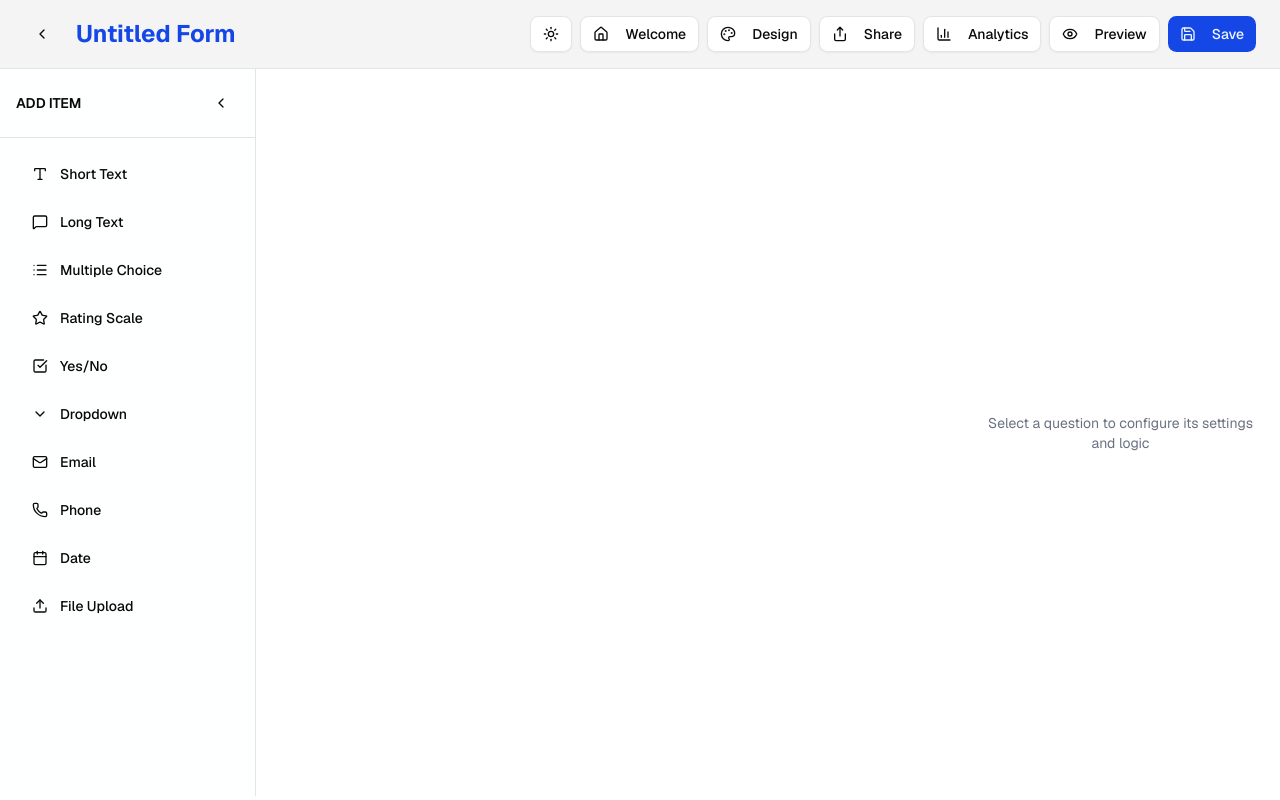
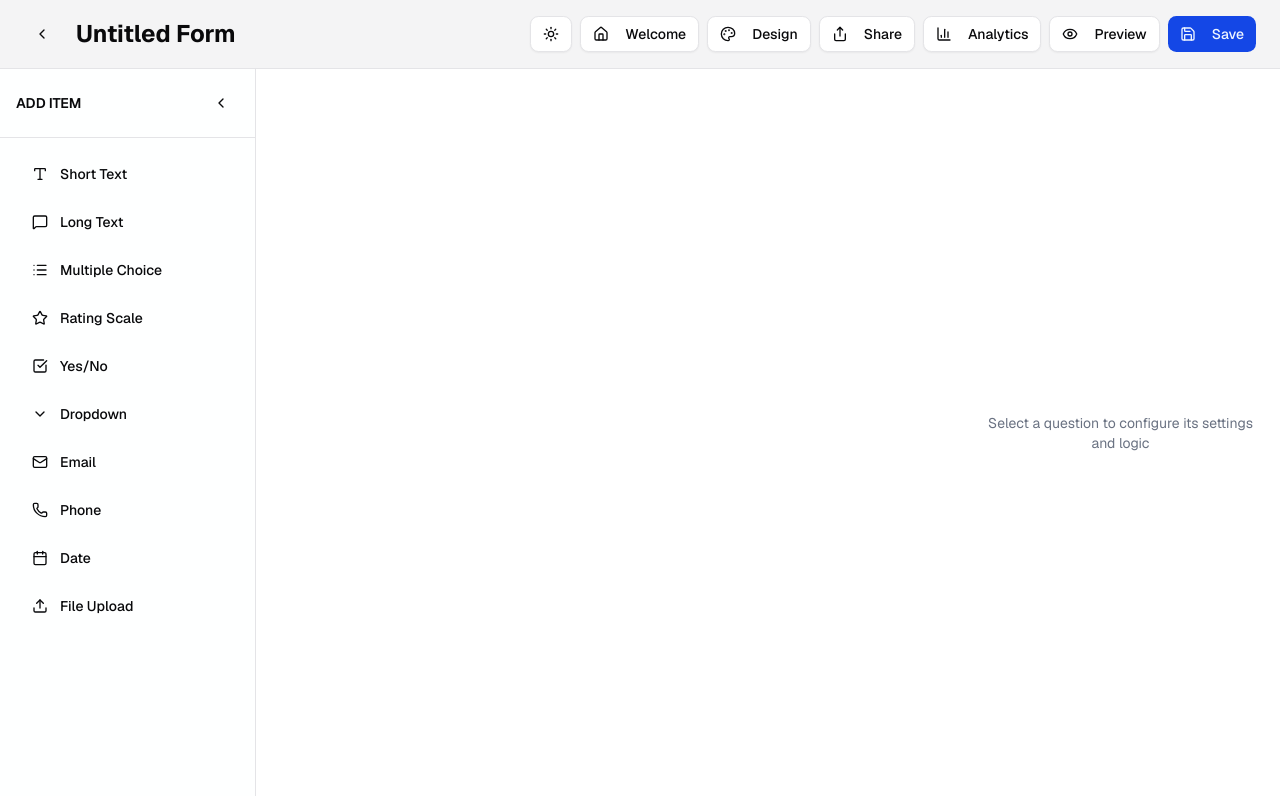
Before and after one commit to KennethOlivas/type-form-builder, a Next.js app: page /builder/new in a window 1280 px wide. Built offline with nearby package versions, Linux system fonts and the light colour scheme.

Commit message:
refactor: Remove unnecessary text color class from form title in BuilderHeader component

```diff
--- a/components/builder/builder-header.tsx
+++ b/components/builder/builder-header.tsx
@@ -109,12 +109,12 @@ export const BuilderHeader = memo(function BuilderHeader({
               onChange={(e) => setFormTitle(e.target.value)}
               onBlur={() => setEditingTitle(false)}
               onKeyDown={(e) => e.key === "Enter" && setEditingTitle(false)}
-              className="text-xl font-bold  text-primary max-w-md"
+              className="text-xl font-bold max-w-md"
               autoFocus
             />
           ) : (
             <h1
-              className="text-xl lg:text-2xl font-bold text-primary cursor-pointer hover:text-indigo-400 transition-colors truncate"
+              className="text-xl lg:text-2xl font-bold cursor-pointer transition-colors truncate"
               onClick={() => setEditingTitle(true)}
             >
               {formTitle}
```
